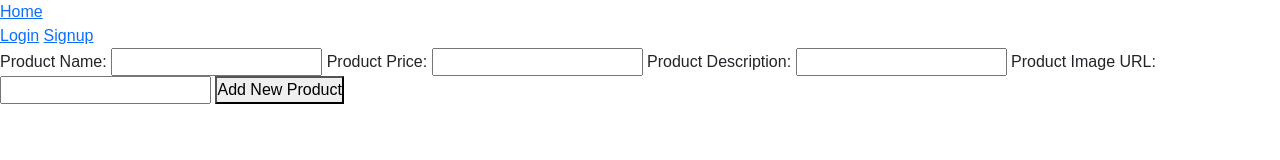
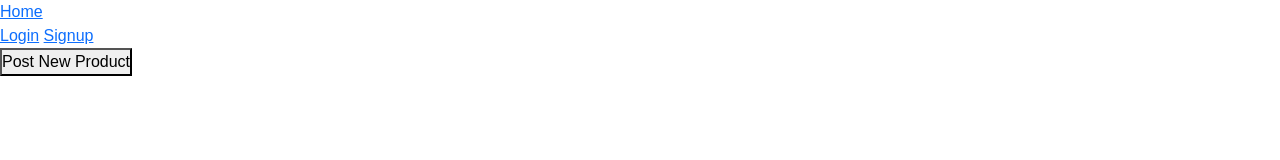
Before and after one commit to mollytxox/nichemarketsummative, a plain HTML site: page frontend/index.html in a window 1280 px wide. Drawn offline with nearby package versions, Linux system fonts and the light colour scheme; no server answers.

Commit message:
Allowed user to only add a product if they are logged in

```diff
--- a/frontend/index.html
+++ b/frontend/index.html
@@ -26,20 +26,15 @@
     </nav>
 
 
+
     <!-- Add Product Form  -->
-    <form id="add-project-form" action="javascript:void(0)">
-        <label for="name-input">Product Name: </label>
-        <input id="name-input" name="name-input" type="text">
-        <label for="price-input">Product Price: </label>
-        <input id="price-input" name="price-input" type="text">
-        <label for="description-input">Product Description: </label>
-        <input id="description-input" name="description-input" type="text">
-        <label for="image-url-input">Product Image URL:</label>
-        <input id="image-url-input" name="image-url-input" type="text">
-        <button id="go-button">Add New Product</button>
-    </form>
+    <div id="add-product-div"></div>
+
+
+
+    <div id="add-product-button">
+        <button id="go-button">Post New Product</button>
     </div>
-
 
     <!-- Result div that stores all rendered products  -->
     <div id="result"></div>
--- a/frontend/js/script.js
+++ b/frontend/js/script.js
@@ -2,10 +2,10 @@ const result = document.getElementById('result');
 const goBtn = document.getElementById("go-button");
 
 // declare all our inputs
-const nameInput = document.getElementById("name-input");
-const priceInput = document.getElementById("price-input");
-const descriptionInput = document.getElementById("description-input");
-const imageURLInput = document.getElementById("image-url-input");
+// const nameInput = document.getElementById("name-input");
+// const priceInput = document.getElementById("price-input");
+// const descriptionInput = document.getElementById("description-input");
+// const imageURLInput = document.getElementById("image-url-input");
 
 
 // =================================
@@ -29,10 +29,16 @@ let showAllProduct = () => {
 };
 
 
+const addNewProductDiv = document.getElementById('add-product-div');
 // =================================
 //        ADD NEW PRODUCTS
 // =================================
+let addNewProducts = () => {
     goBtn.onclick = () => {
+        const nameInput = document.getElementById("name-input");
+        const priceInput = document.getElementById("price-input");
+        const descriptionInput = document.getElementById("description-input");
+        const imageURLInput = document.getElementById("image-url-input");
         $.ajax({
             url: "http://localhost:3400/addProduct",
             // use the post type to create data somewhere
@@ -55,6 +61,7 @@ goBtn.onclick = () => {
             },
         });
     };
+}
 
 
 
@@ -226,7 +233,7 @@ let collectDeleteButtons = () => {
 showAllProduct();
 
 
-
+const postProductBtnDiv = document.getElementById('add-product-button');
 // ==============================================
 //      CHECK IF USER IS LOGGED IN OR NOT
 // ==============================================
@@ -239,13 +246,29 @@ let checkLogin = () => {
     if (sessionStorage.userID) {
         // console.log("You're logged in")
         // console.log(sessionStorage.userName)
+        addNewProducts();
         navContent = `
       <span id="username">${sessionStorage.userName}</span>
       <span id="dp" style="background-image: url('${sessionStorage.profileImg}')"></span>
       <a id="sign-out-button" href="#">Sign Out</a>
       `
+        addNewProductDiv.innerHTML = `
+      <form id="add-project-form" action="javascript:void(0)">
+      <label for="name-input">Product Name: </label>
+      <input id="name-input" name="name-input" type="text">
+      <label for="price-input">Product Price: </label>
+      <input id="price-input" name="price-input" type="text">
+      <label for="description-input">Product Description: </label>
+      <input id="description-input" name="description-input" type="text">
+      <label for="image-url-input">Product Image URL:</label>
+      <input id="image-url-input" name="image-url-input" type="text">
+  </form>
+      `
     }
     else {
+        postProductBtnDiv.innerHTML = `
+        <a href="login.html"><button id="go-button">Post New Product</button></a>
+        `
         navContent = `
       <a href="login.html">Login</a>
       <a href="signup.html">Signup</a>
```
Lines whose indentation alone changed are shown as unchanged.
